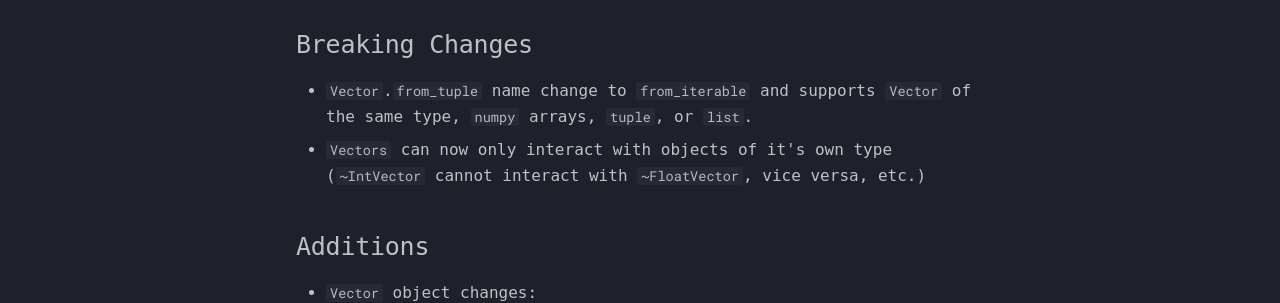
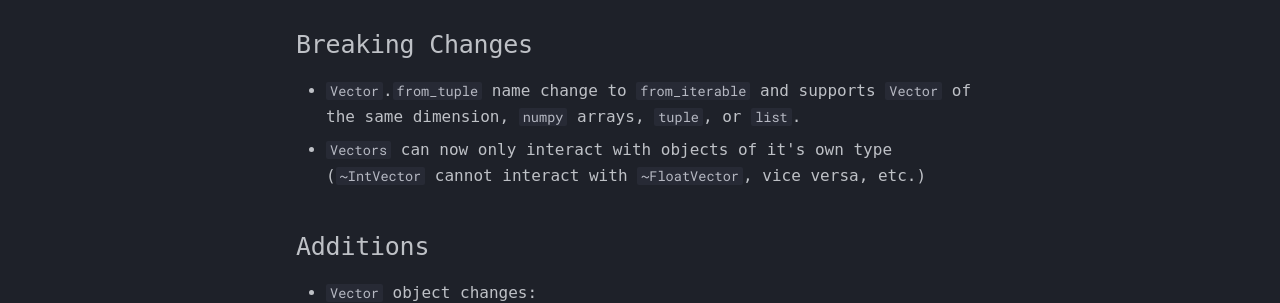
Before and after one commit to WilDev-Studios/Wame, an MkDocs documentation site: the page built from docs/pages/changelog/0.6.0.md, in a window 1280 px wide and 900 px high. Shown: the part 306-609 px from the top of the window. Built offline with MkDocs 1.6.1 and Material for MkDocs 9.7.7, drawn with Linux system fonts in a browser that asks for light colours; some web fonts are replaced; comment, search, counter and statistics services are not loaded.

Commit message:
Documentation update

```diff
--- a/docs/pages/changelog/0.6.0.md
+++ b/docs/pages/changelog/0.6.0.md
@@ -2,7 +2,7 @@
 Released `UNRELEASED`
 
 ## Breaking Changes
-- `Vector`.`from_tuple` name change to `from_iterable` and supports `Vector` of the same type, `numpy` arrays, `tuple`, or `list`.
+- `Vector`.`from_tuple` name change to `from_iterable` and supports `Vector` of the same dimension, `numpy` arrays, `tuple`, or `list`.
 - `Vectors` can now only interact with objects of it's own type (`~IntVector` cannot interact with `~FloatVector`, vice versa, etc.)
 
 ## Additions
--- a/mkdocs.yaml
+++ b/mkdocs.yaml
@@ -90,6 +90,7 @@ nav:
       - Renderable: pages/api/ui/renderable.md
       - Text: pages/api/ui/text.md
     - Vector:
+      - Base: pages/api/vector/base.md
       - XY: pages/api/vector/xy.md
       - XYZ: pages/api/vector/xyz.md
     - Engine: pages/api/engine.md
```
